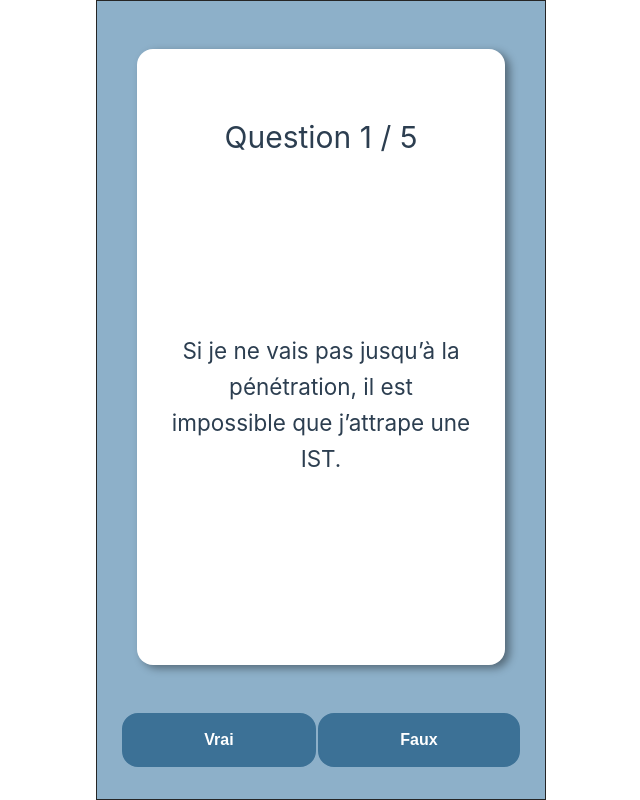
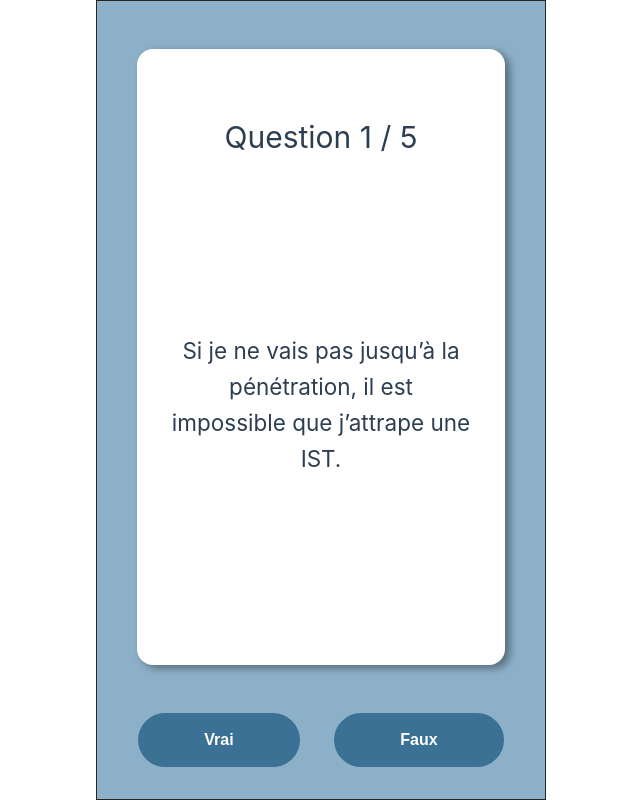
Before and after one commit to Ni-Winx-Ni-Non/App, a Vue app in the folder LHOOMST/: page / in a window 1280 px wide. Shown: the whole page, without its empty margins (319-959 px from the left). Built offline with nearby package versions, Linux system fonts and the light colour scheme.

Commit message:
Fix butttons width

```diff
--- a/LHOOMST/src/components/Quizz.vue
+++ b/LHOOMST/src/components/Quizz.vue
@@ -112,8 +112,8 @@ button {
     background-color: #3C7196;
     color: white;
     border: 2px solid #3C7196;
-    padding: 1rem 5rem;
-    border-radius: 1rem;
+    padding: 2vh 8vh;
+    border-radius: 2rem;
     margin-top: 2rem;
     margin-bottom: 2rem;
     font-size: 1rem;
```
